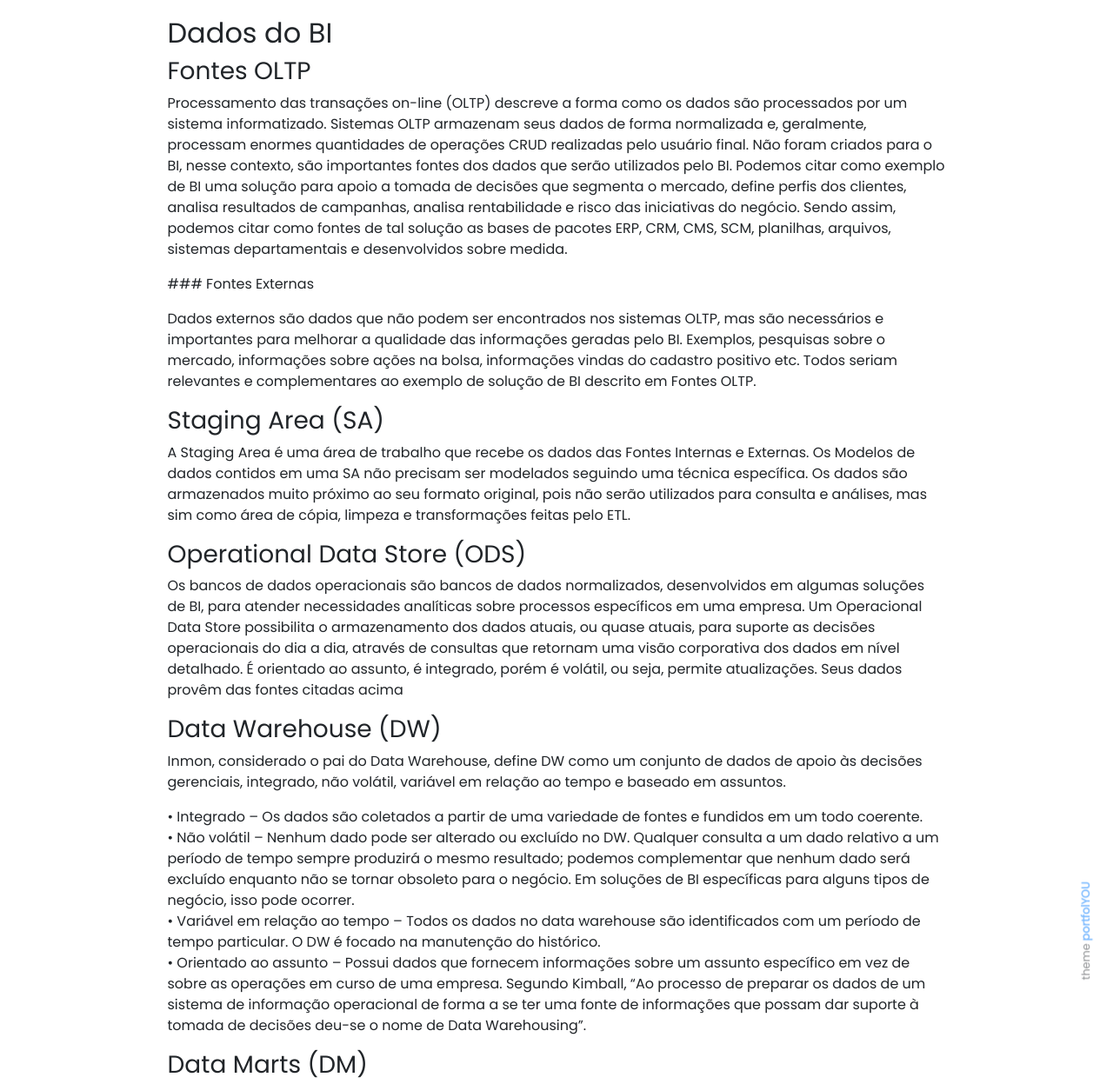
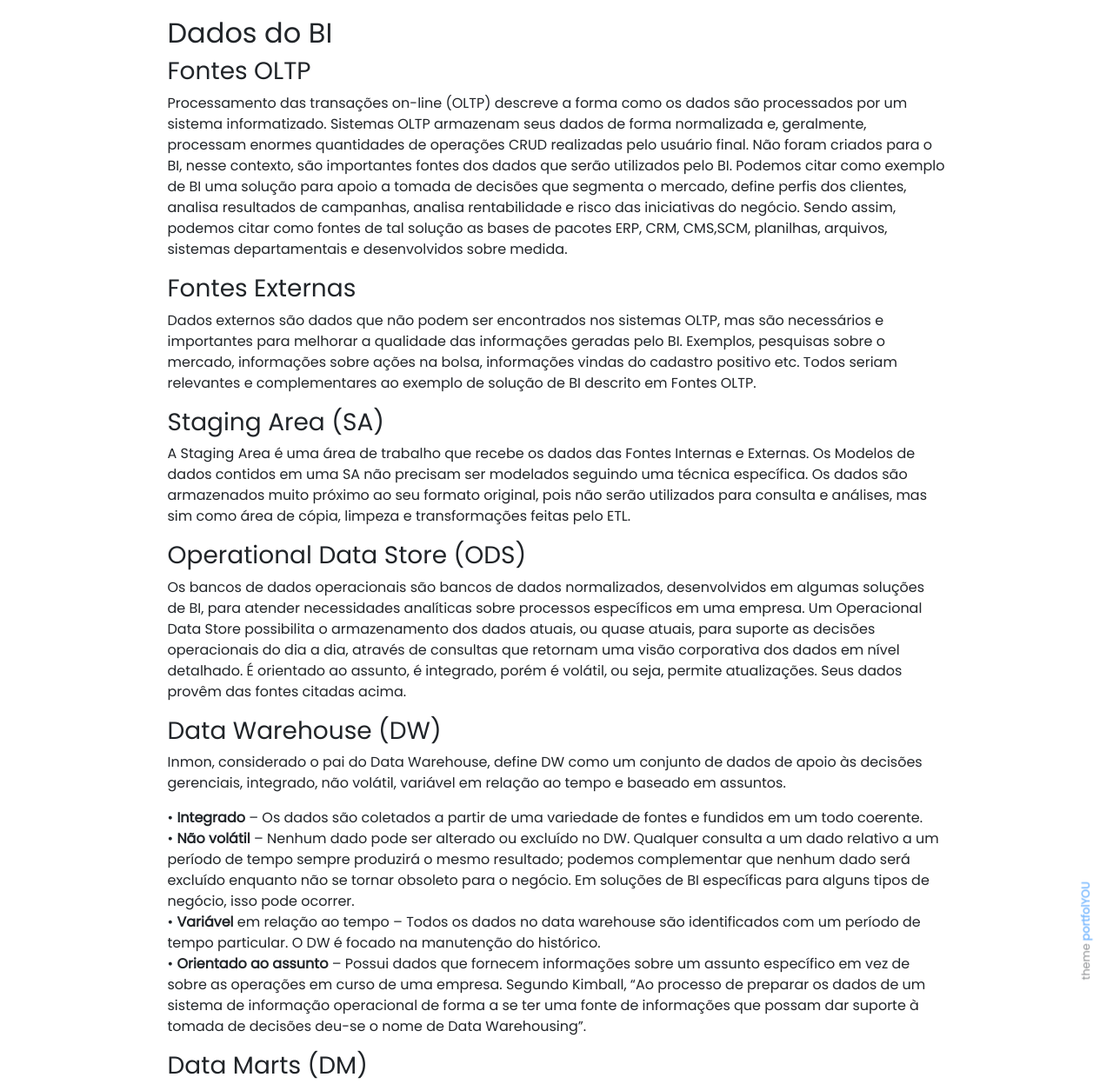
Before and after one commit to Vanessamachado93/Vanessamachado93.github.io, a Jekyll site: the page built from _posts/2023-07-22-conceituando-bi.md, in a window 1280 px wide and 1400 px high, scrolled down 1055 px. Shown: the part 153-1400 px from the top of the window at 87% size. Built offline with Jekyll 4.4.1, drawn with Linux system fonts in a browser that asks for light colours; nearby versions of some CDN libraries; our own code applies the rules of GitHub Pages for plain Markdown files; some of the changed text lies outside the part shown.

Commit message:
Add 2023-07-22-Post conceituando-BI

```diff
--- a/_posts/2023-07-22-conceituando-bi.md
+++ b/_posts/2023-07-22-conceituando-bi.md
@@ -26,53 +26,40 @@ Vamos entender BI através dos principais itens que o compõem.
 ## Dados do BI
 
 ### Fontes OLTP
- Processamento das transações on-line (OLTP) descreve a forma como os
-dados são processados por um sistema informatizado. Sistemas OLTP armazenam seus dados de forma normalizada e, geralmente, processam enormes quantidades de operações CRUD realizadas pelo usuário final. Não foram criados para o BI, nesse contexto, são importantes fontes dos dados que serão utilizados pelo BI. Podemos citar como exemplo de BI uma solução para apoio a tomada de
-decisões que segmenta o mercado, define perfis dos clientes, analisa resultados de campanhas, analisa rentabilidade e risco das iniciativas do negócio. Sendo assim, podemos citar como fontes de tal solução as bases de pacotes ERP, CRM, CMS,
-SCM, planilhas, arquivos, sistemas departamentais e desenvolvidos sobre medida.
+Processamento das transações on-line (OLTP) descreve a forma como os dados são processados por um sistema informatizado. Sistemas OLTP armazenam seus dados de forma normalizada e, geralmente, processam enormes quantidades de operações CRUD realizadas pelo usuário final. Não foram criados para o BI, nesse contexto, são importantes fontes dos dados que serão utilizados pelo BI. Podemos citar como exemplo de BI uma solução para apoio a tomada de decisões que segmenta o mercado, define perfis dos clientes, analisa resultados de campanhas, analisa rentabilidade e risco das iniciativas do negócio. Sendo assim, podemos citar como fontes de tal solução as bases de pacotes ERP, CRM, CMS,SCM, planilhas, arquivos, sistemas departamentais e desenvolvidos sobre medida.
 
- ### Fontes Externas
+### Fontes Externas
 
-Dados externos são dados que não podem ser encontrados nos sistemas
-OLTP, mas são necessários e importantes para melhorar a qualidade das informações geradas pelo BI. Exemplos, pesquisas sobre o mercado, informações sobre ações na bolsa,
-informações vindas do cadastro positivo etc. Todos seriam relevantes e
-complementares ao exemplo de solução de BI descrito em Fontes OLTP.
+Dados externos são dados que não podem ser encontrados nos sistemas OLTP, mas são necessários e importantes para melhorar a qualidade das informações geradas pelo BI. Exemplos, pesquisas sobre o mercado, informações sobre ações na bolsa, informações vindas do cadastro positivo etc. Todos seriam relevantes e complementares ao exemplo de solução de BI descrito em Fontes OLTP.
 
 ### Staging Area (SA)
 
-A Staging Area é uma área de trabalho que recebe os dados das Fontes
-Internas e Externas. Os Modelos de dados contidos em uma SA não precisam ser modelados seguindo uma técnica específica. Os dados são armazenados muito próximo ao seu formato original, pois não serão utilizados para consulta e análises,
-mas sim como área de cópia, limpeza e transformações feitas pelo ETL.
+A Staging Area é uma área de trabalho que recebe os dados das Fontes Internas e Externas. Os Modelos de dados contidos em uma SA não precisam ser modelados seguindo uma técnica específica. Os dados são armazenados muito próximo ao seu formato original, pois não serão utilizados para consulta e análises, mas sim como área de cópia, limpeza e transformações feitas pelo ETL.
 
 ###  Operational Data Store (ODS)
 
-Os bancos de dados operacionais são bancos de dados normalizados, desenvolvidos em algumas soluções de BI, para atender necessidades analíticas sobre processos específicos em uma empresa. Um Operacional Data Store possibilita o armazenamento dos dados atuais, ou
-quase atuais, para suporte as decisões operacionais do dia a dia, através de consultas que retornam uma visão corporativa dos dados em nível detalhado. É orientado ao assunto, é integrado, porém é volátil, ou seja, permite atualizações. Seus dados
-provêm das fontes citadas acima
-
+Os bancos de dados operacionais são bancos de dados normalizados, desenvolvidos em algumas soluções de BI, para atender necessidades analíticas sobre processos específicos em uma empresa. Um Operacional Data Store possibilita o armazenamento dos dados atuais, ou quase atuais, para suporte as decisões operacionais do dia a dia, através de consultas que retornam uma visão corporativa dos dados em nível detalhado. É orientado ao assunto, é integrado, porém é volátil, ou seja, permite atualizações. Seus dados provêm das fontes citadas acima.
 
 ### Data Warehouse (DW)
 
-Inmon, considerado o pai do Data Warehouse, define DW como um conjunto
-de dados de apoio às decisões gerenciais, integrado, não volátil, variável em relação ao tempo e baseado em assuntos.
+Inmon, considerado o pai do Data Warehouse, define DW como um conjunto de dados de apoio às decisões gerenciais, integrado, não volátil, variável em relação ao tempo e baseado em assuntos.
 
-• Integrado – Os dados são coletados a partir de uma variedade de fontes e fundidos em um todo coerente. <br>
-• Não volátil – Nenhum dado pode ser alterado ou excluído no DW. Qualquer consulta a um dado relativo a um período de tempo sempre produzirá o mesmo resultado; podemos complementar que nenhum dado será excluído enquanto não se tornar obsoleto para o negócio. Em soluções de BI específicas para alguns tipos de negócio, isso pode ocorrer.<br>
-• Variável em relação ao tempo – Todos os dados no data warehouse são identificados com um período de tempo particular. O DW é focado na manutenção do histórico.<br>
-• Orientado ao assunto – Possui dados que fornecem informações sobre um assunto específico em vez de sobre as operações em curso de uma empresa. Segundo Kimball, “Ao processo de preparar os dados de um sistema de informação operacional de forma a se ter uma fonte de informações que possam dar suporte à tomada de decisões deu-se o nome de Data Warehousing”.
+• **Integrado** – Os dados são coletados a partir de uma variedade de fontes e fundidos em um todo coerente. <br>
+• **Não volátil** – Nenhum dado pode ser alterado ou excluído no DW. Qualquer consulta a um dado relativo a um período de tempo sempre produzirá o mesmo resultado; podemos complementar que nenhum dado será excluído enquanto não se tornar obsoleto para o negócio. Em soluções de BI específicas para alguns tipos de negócio, isso pode ocorrer.<br>
+• **Variável** em relação ao tempo – Todos os dados no data warehouse são identificados com um período de tempo particular. O DW é focado na manutenção do histórico.<br>
+• **Orientado ao assunto** – Possui dados que fornecem informações sobre um assunto específico em vez de sobre as operações em curso de uma empresa. Segundo Kimball, “Ao processo de preparar os dados de um sistema de informação operacional de forma a se ter uma fonte de informações que possam dar suporte à tomada de decisões deu-se o nome de Data Warehousing”.
 
 ### Data Marts (DM)
 
 São subconjuntos dos dados corporativos, geralmente focados em assuntos especiais e de valor para um departamento da corporação, unidade corporativa ou conjunto de usuários. Um data mart é definido pelo escopo funcional que atende e não pelo seu tamanho. Geralmente considerado como subconjunto de um Data Warehouse.<br>
 Podemos dizer que Data Mart evoluiu a partir dos conceitos do Data Warehousing.
 Como a construção de um Data Warehouse pode levar muito tempo, uma vez que lida com informações para toda a corporação, um Data Mart pode ser considerado como um pequeno DW construído para satisfazer as necessidades de um departamento unidade ou conjunto de usuários.<br>
-Esse assunto é abordado na construção de um DW, pelas metodologias Top-Dow (Inmon) e Bottom-Up (Kimball). Kimball defende que um DW seja construído a partir do desenvolvimento de DMs, ou seja, construa um Data Mart departamental e integre-o aos demais, quando estiver pronto.
+Esse assunto é abordado na construção de um DW, pelas metodologias Top-Dow (Inmon) e Bottom-Up (Kimball). Kimball defende que um DW seja construído a partir do desenvolvimento de DMs, ou seja, construa um Data Mart departamental e integre-o aos demais, quando estiver pronto.<br>
 Inmon defende a construção do DW de uma única vez, gerando Data Marts posteriormente. Face ao tempo de construção muito menor e o retorno de investimento mais rápido, a proposta de Kimball é a mais aceita no mercado atualmente.
 
 ### Processos do BI
  Agora que conhecemos o papel das Fontes de Dados, da SA, do ODS, do DW e do DM em uma típica solução BI, precisamos entender como as coisas acontecem. Quais são as típicas necessidades que uma solução de BI atende? Como as informações saem das fontes e chegam ao DW e ao DM? Como essas estruturas são mantidas e administradas?<br>
-Enfim, como dados brutos se transformam em informações relevantes, para a
-tomada de decisões?<br>
+Enfim, como dados brutos se transformam em informações relevantes, para a tomada de decisões?<br>
 A imagem abaixo apresenta, em alto nível, como os processos acontecem.
 
 <a href="https://imgur.com/Zri8ewg"><img src="https://i.imgur.com/Zri8ewg.png" title="source: imgur.com" /></a>
```
Also changed, not shown: other parts of _posts/2023-07-22-conceituando-bi.md (+1 -1 lines).
